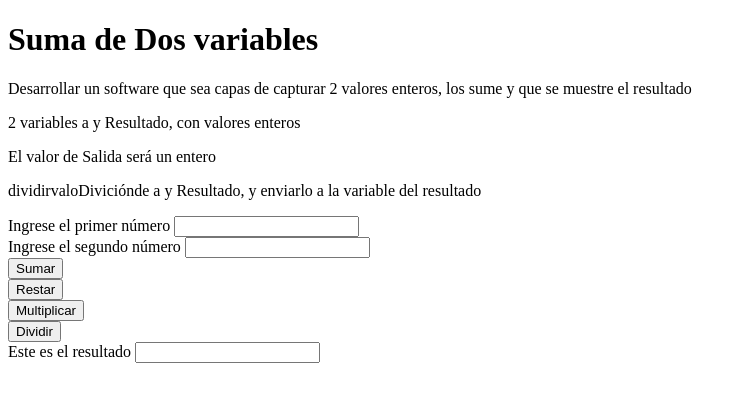
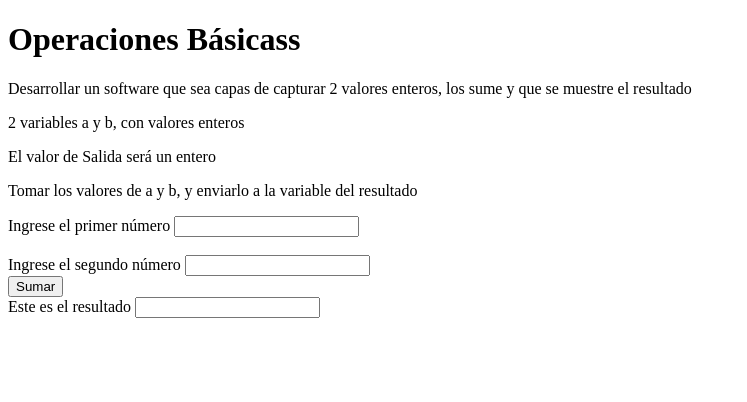
Before and after one commit to DonaldGonz02/Tarea-8-Introducci-n-, a plain HTML site: page index.html in a window 1280 px wide. Shown: the whole page, without its empty margins (0-747 px from the left). Drawn offline with Linux system fonts and the light colour scheme.

```diff
--- a/funcionalidades.js
+++ /dev/null
@@ -1,3 +0,0 @@
-    function init(){
-       alert("Hola Mundo");
-}
--- a/index.html
+++ b/index.html
@@ -5,38 +5,43 @@
     <meta name="viewport" content="width=device-width, initial-scale=1.0">
     <title>Solución de Problema</title>
 </head>
-<body onload="init();">
+<body onload="init()">
 <!--Captura de Datos, se usó HTML para la estructura de la página-->
-    <h1>Suma de Dos variables</h1>
+    <h1>Operaciones Básicass</h1>
 
     <!--Planteamiento del Problema-->
     <p>Desarrollar un software que sea capas de capturar 2 valores enteros, los sume y que se muestre el resultado</p>
 
     <!--Generar los datos de entrada-->
-    <p>2 variables a y Resultado, con valores enteros</p>
+    <p>2 variables a y b, con valores enteros</p>
 
     <!--Valores de Salida-->
     <p>El valor de Salida será un entero</p>
 
-    <p>dividirvaloDiviciónde a y Resultado, y enviarlo a la variable del resultado</p>
+    <p>Tomar los valores de a y b, y enviarlo a la variable del resultado</p>
 
     <!--Campos-->
 
         <label for="a">Ingrese el primer número</label>
         <input type="number" id="a" name="a"> <br>
+        <br>
         <label for="b">Ingrese el segundo número</label>
         <input type="number" id="b" name="b"> <br>
 
         <!--Botón para realizar la operación-->
-    <button id="suma" onclick="sumar()">Sumar</button><br>
-    <button id="resta" onclick="restar()">Restar</button><br>
-    <button id="multiplicación" onclick="multiplicar()">Multiplicar</button><br>
-    <button id="división" onclick="dividir()">Dividir</button><br>
+        <button onclick="sumar">Sumar</button>
+        <br>
 
         <!--Campo para el resultado-->
         <label for="resultado">Este es el resultado</label>
         <input type="number" id="resultado" name="resultado"><br>
 
-    <script src="funcionalidades.js"></script>
+    <script>
+        function init(){
+            alert ("Bienvenidos :)");
+
+            }
+        </script>
+
 </body>
 </html>
```
Also changed, not shown: 3 other files. Lines whose indentation alone changed are shown as unchanged.
